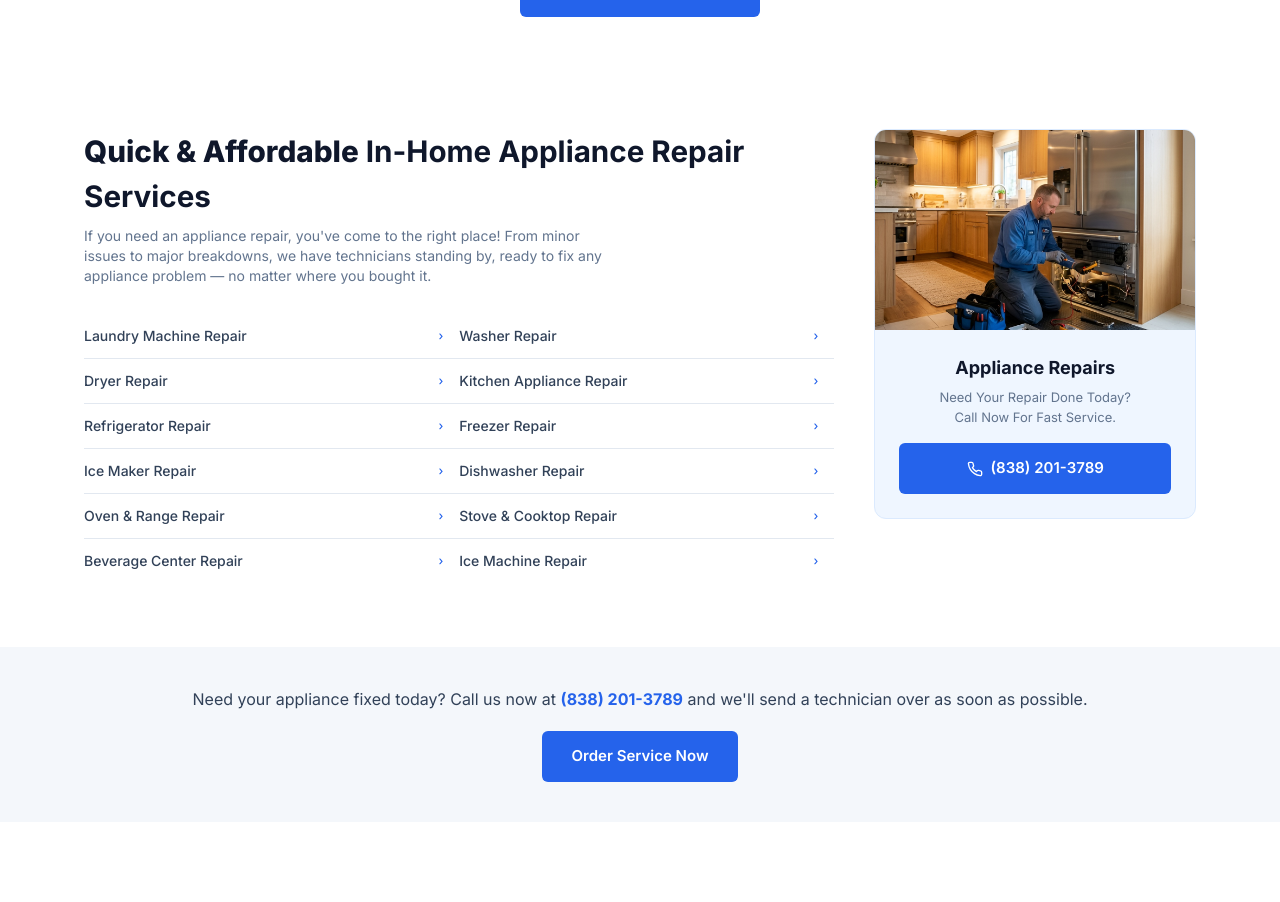
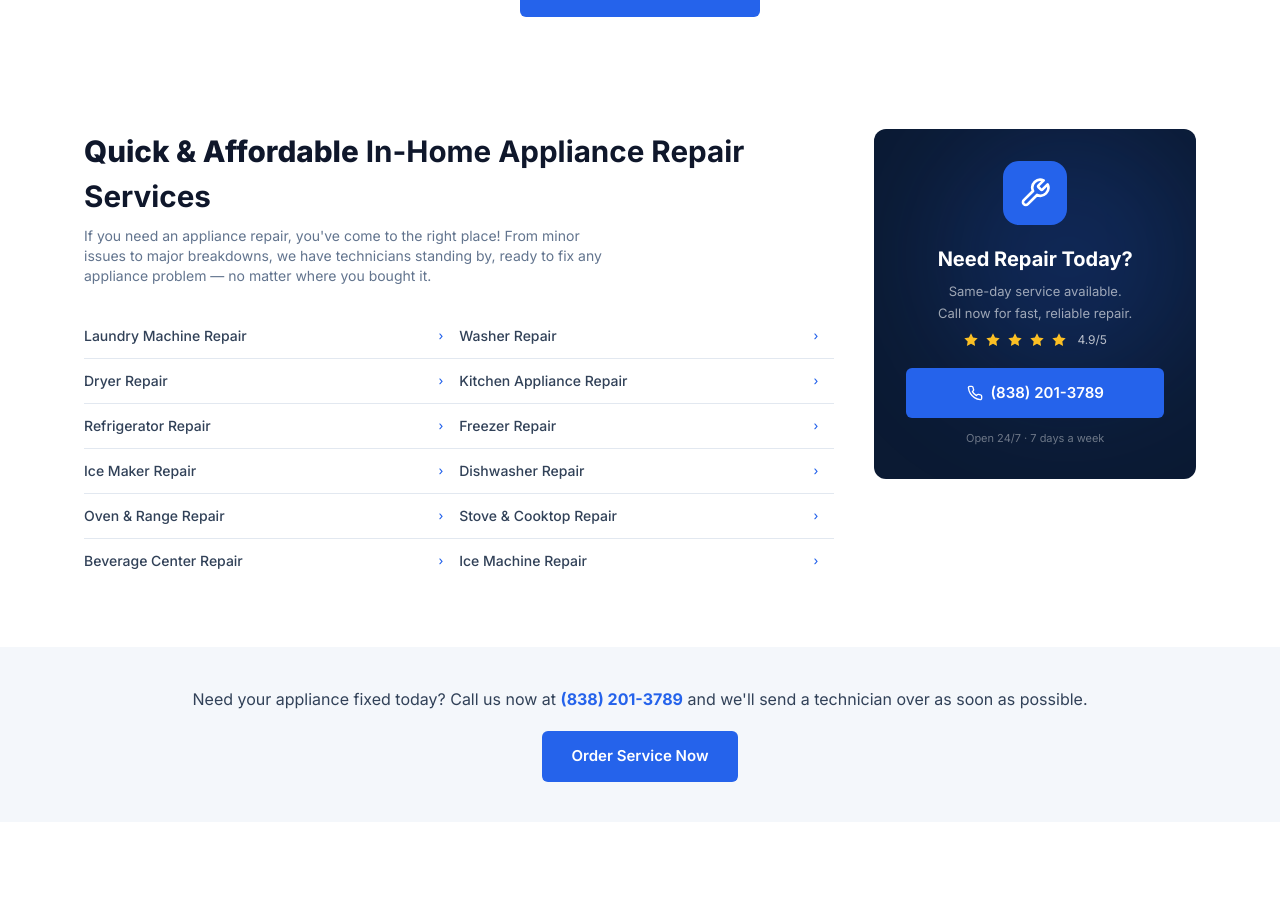
Before and after one commit to handenis86-ux/appliance-fix-va, a Next.js app: page / in a window 1280 px wide. Shown: the part 1762-2664 px from the top of the page. Built offline with nearby package versions, Linux system fonts and the light colour scheme.

Commit message:
Replace side card image with stylized CTA card

```diff
--- a/src/components/RepairServices.tsx
+++ b/src/components/RepairServices.tsx
@@ -1,5 +1,3 @@
-import Image from "next/image";
-
 const services = [
   "Laundry Machine Repair",
   "Washer Repair",
@@ -41,31 +39,38 @@ export default function RepairServices() {
               ))}
             </div>
           </div>
-          <div className="bg-blue-light rounded-xl overflow-hidden border border-blue-border">
-            <div className="h-[200px] relative overflow-hidden bg-blue-border">
-              <Image
-                src="/hero.jpg"
-                alt="Appliance repair technician"
-                fill
-                className="object-cover"
-              />
-            </div>
-            <div className="p-6 text-center">
-              <h3 className="text-lg font-bold text-slate-900 mb-1.5">Appliance Repairs</h3>
-              <p className="text-[13px] text-slate-500 mb-4">
-                Need Your Repair Done Today?
+          <div className="bg-navy rounded-xl overflow-hidden relative">
+            <div className="absolute top-0 right-0 w-64 h-64 rounded-full bg-blue/20 blur-3xl pointer-events-none" />
+            <div className="relative p-8 text-center">
+              <div className="w-16 h-16 mx-auto mb-5 bg-blue rounded-2xl flex items-center justify-center">
+                <svg width="32" height="32" viewBox="0 0 24 24" fill="none" stroke="#fff" strokeWidth="2" strokeLinecap="round" strokeLinejoin="round">
+                  <path d="M14.7 6.3a1 1 0 0 0 0 1.4l1.6 1.6a1 1 0 0 0 1.4 0l3.77-3.77a6 6 0 0 1-7.94 7.94l-6.91 6.91a2.12 2.12 0 0 1-3-3l6.91-6.91a6 6 0 0 1 7.94-7.94l-3.76 3.76z" />
+                </svg>
+              </div>
+              <h3 className="text-xl font-bold text-white mb-2">Need Repair Today?</h3>
+              <p className="text-[13px] text-white/60 mb-2 leading-relaxed">
+                Same-day service available.
                 <br />
-                Call Now For Fast Service.
+                Call now for fast, reliable repair.
               </p>
+              <div className="flex items-center justify-center gap-1.5 mb-5">
+                {[1, 2, 3, 4, 5].map((i) => (
+                  <svg key={i} width="16" height="16" viewBox="0 0 24 24" fill="#fbbf24">
+                    <path d="M12 2l3.09 6.26L22 9.27l-5 4.87 1.18 6.88L12 17.77l-6.18 3.25L7 14.14 2 9.27l6.91-1.01L12 2z" />
+                  </svg>
+                ))}
+                <span className="text-white/70 text-xs ml-1">4.9/5</span>
+              </div>
               <a
                 href="tel:+18382013789"
-                className="flex items-center justify-center gap-2 w-full px-6 py-3.5 bg-blue text-white text-[15px] font-semibold rounded-md hover:bg-blue-hover transition-colors"
+                className="flex items-center justify-center gap-2 w-full px-6 py-3.5 bg-blue text-white text-[15px] font-semibold rounded-md hover:bg-blue-hover transition-colors mb-3"
               >
                 <svg width="16" height="16" viewBox="0 0 24 24" fill="none" stroke="#fff" strokeWidth="2" strokeLinecap="round" strokeLinejoin="round">
                   <path d="M22 16.92v3a2 2 0 0 1-2.18 2 19.79 19.79 0 0 1-8.63-3.07 19.5 19.5 0 0 1-6-6 19.79 19.79 0 0 1-3.07-8.67A2 2 0 0 1 4.11 2h3a2 2 0 0 1 2 1.72c.127.96.361 1.903.7 2.81a2 2 0 0 1-.45 2.11L8.09 9.91a16 16 0 0 0 6 6l1.27-1.27a2 2 0 0 1 2.11-.45c.907.339 1.85.573 2.81.7A2 2 0 0 1 22 16.92z" />
                 </svg>
                 (838) 201-3789
               </a>
+              <p className="text-[11px] text-white/40">Open 24/7 · 7 days a week</p>
             </div>
           </div>
         </div>
```
